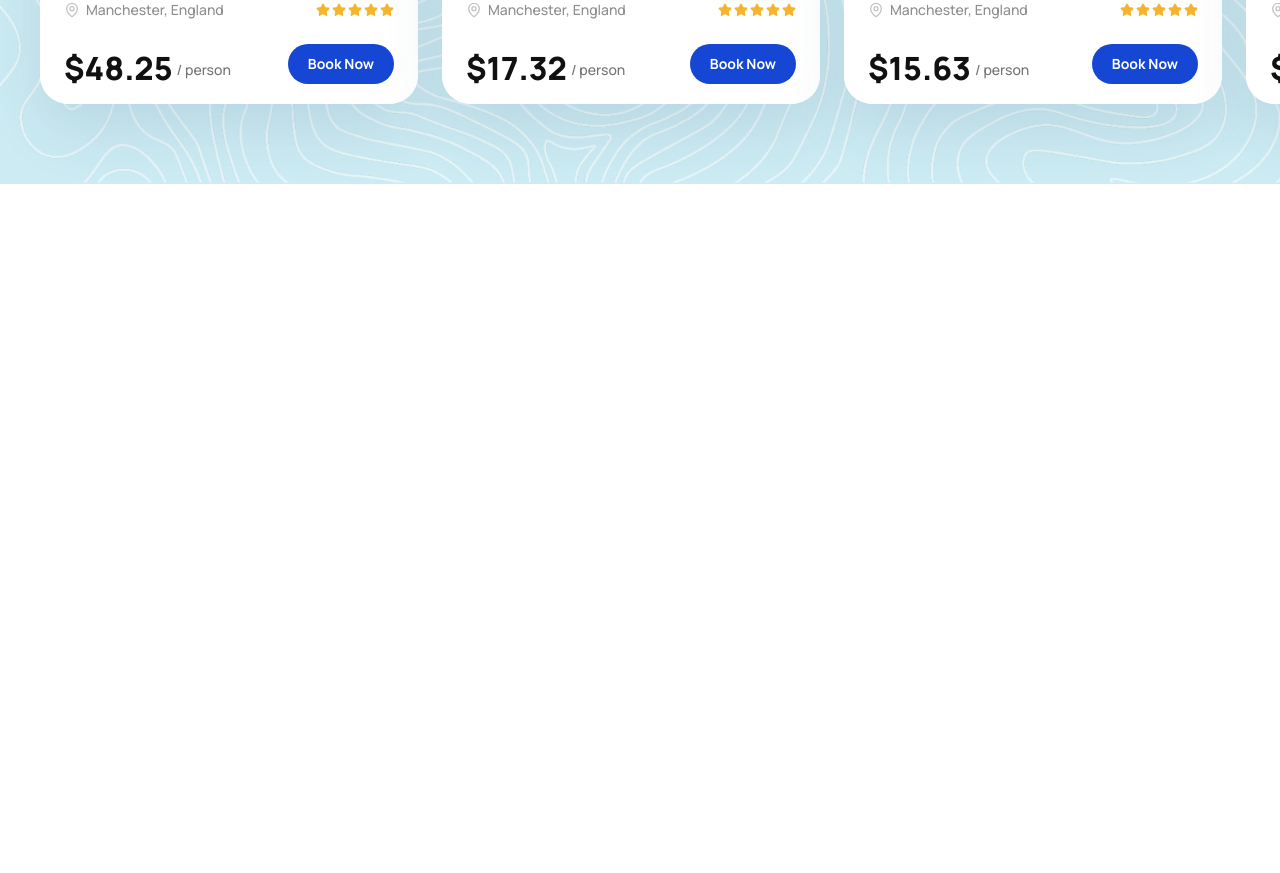
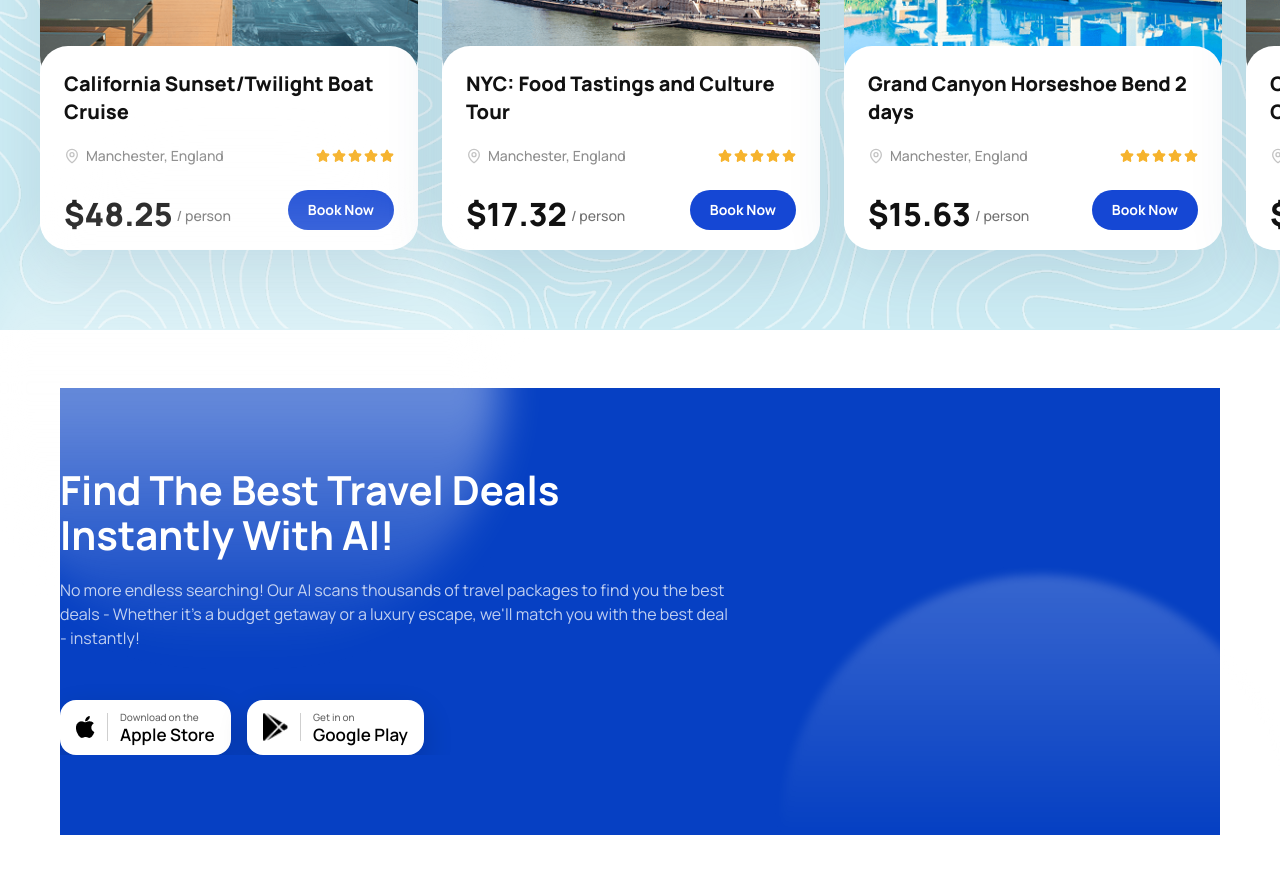
Before and after one commit to sazzad731/tripBooking-ai, a Next.js app: page / in a window 1280 px wide. Shown: the part 3600-4473 px from the top of the page. Before the commit the page ends 3784 px from the top, so only its background shows below. Built offline with nearby package versions, Linux system fonts and the light colour scheme.

Commit message:
[DONE]: TravelDeals section created

```diff
--- a/src/app/page.tsx
+++ b/src/app/page.tsx
@@ -4,6 +4,7 @@ import { Header } from "@/components/Header";
 import Hero from "@/components/Hero";
 import SpecialTripsOffers from "@/components/SpecialTripsOffers";
 import TopRatedHotels from "@/components/TopRatedHotels";
+import TravelDeals from "@/components/TravelDeals";
 import TrustedBy from "@/components/TrustedBy";
 
 export default function Home() {
@@ -15,7 +16,8 @@ export default function Home() {
       <Destinations />
       <FeaturedTours />
       <SpecialTripsOffers />
-      <TopRatedHotels/>
+      <TopRatedHotels />
+      <TravelDeals/>
     </>
   );
 }
--- a/src/components/SpecialTripsOffers.tsx
+++ b/src/components/SpecialTripsOffers.tsx
@@ -59,7 +59,7 @@ export default function SpecialTripsOffers() {
   ];
 
   return (
-    <section className="relative w-full py-12">
+    <section className="relative w-full py-30.25">
       <div className="relative max-w-306 mx-auto px-4 md:px-6 flex items-center group">
         {/* Navigation - Left Button */}
         <button
--- /dev/null
+++ b/src/components/TravelDeals.tsx
@@ -0,0 +1,73 @@
+import Image from "next/image";
+
+const storeButtons = [
+  {
+    id: "apple",
+    eyebrow: "Download on the",
+    title: "Apple Store",
+    path: "/apple-store.png",
+    ariaLabel: "Download on the Apple Store",
+    width: 19.06,
+    height: 25,
+  },
+  {
+    id: "google-play",
+    eyebrow: "Get in on",
+    title: "Google Play",
+    path: "/google-play.png",
+    ariaLabel: "Get it on Google Play",
+    width: 25.35,
+    height: 25,
+  },
+];
+
+export default function TravelDeals() {
+  return (
+    <section className="bg-[#0640C3] py-14 md:py-20 md:mx-15 my-14.5 relative">
+      <div className="max-w-312 mx-auto overflow-hidden">
+        <div className="pointer-events-none absolute -top-65 -left-20 h-80 w-[320px] rounded-full bg-[linear-gradient(to_bottom,transparent_0%,rgba(255,255,255,0.40)_50%,transparent_100%)] blur-[20px] md:h-107.5 md:w-107.5 lg:h-130 lg:w-130" />
+
+        <div className="pointer-events-none absolute -bottom-65 -right-20 h-80 w-[320px] rounded-full bg-[linear-gradient(to_bottom,rgba(255,255,255,0.20)_0%,transparent_50%,transparent_0%)] blur-[5px] md:h-107.5 md:w-107.5 lg:h-130 lg:w-130" />
+
+        <div className="relative z-10">
+          <h2 className="max-w-170 text-[clamp(32px,4vw,40px)] font-bold leading-[1.12] text-white">
+            Find The Best Travel Deals Instantly With AI!
+          </h2>
+
+          <p className="mt-5 max-w-[677.53px] text-base text-white/75 font-normal mb-[50px]">
+            No more endless searching! Our AI scans thousands of travel packages
+            to find you the best deals - Whether it&apos;s a budget getaway or a
+            luxury escape, we&apos;ll match you with the best deal - instantly!
+          </p>
+
+          <div className="flex flex-col gap-4 sm:flex-row">
+            {storeButtons.map((store) => (
+              <a
+                key={store.id}
+                href="#"
+                aria-label={store.ariaLabel}
+                className="inline-flex min-w-35 items-center gap-3 rounded-2xl bg-white px-4 py-3 text-left shadow-[0_12px_30px_rgba(0,0,0,0.16)] transition hover:-translate-y-0.5"
+              >
+                <Image
+                  src={store.path}
+                  alt={store.eyebrow}
+                  width={store.width}
+                  height={store.height}
+                />
+                <span className="h-7 w-px bg-[#CFCFCF]" />
+                <span className="flex flex-col leading-none">
+                  <span className="text-[10px] font-medium text-[#666666]">
+                    {store.eyebrow}
+                  </span>
+                  <span className="mt-1 text-[17px] font-semibold text-black">
+                    {store.title}
+                  </span>
+                </span>
+              </a>
+            ))}
+          </div>
+        </div>
+      </div>
+    </section>
+  );
+}
```
Also changed, not shown: public/apple-store.png (added), public/google-play.png (added).
